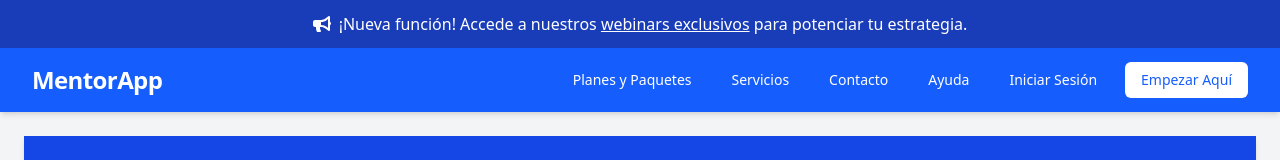
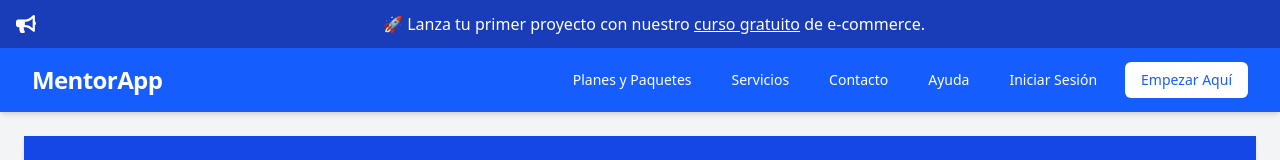
Before and after one commit to Roberto-rgb-code/mentorapp, a Next.js app: page / in a window 1280 px wide. Shown: the top 160 px of the page. Built offline with nearby package versions, Linux system fonts and the light colour scheme; no server answers.

Commit message:
bar-caruosel

```diff
--- a/components/layout/HomePageLayout.tsx
+++ b/components/layout/HomePageLayout.tsx
@@ -1,20 +1,66 @@
 // components/layout/HomePageLayout.tsx
-import React from 'react';
+import React, { useState, useEffect } from 'react';
 import PublicLayout from './PublicLayout'; // Asegúrate de que esta ruta sea correcta
 import Link from 'next/link';
 import { FaBullhorn } from 'react-icons/fa';
+import { motion, AnimatePresence } from 'framer-motion';
 
 interface HomePageLayoutProps {
   children: React.ReactNode;
 }
 
+const messages = [
+  <>
+    ¡Nueva función! Accede a nuestros{' '}
+    <Link href="/dashboard/webinars" className="underline hover:text-blue-200 transition-colors duration-200">
+      webinars exclusivos
+    </Link>{' '}
+    para potenciar tu estrategia.
+  </>,
+  <>
+    🚀 Lanza tu primer proyecto con nuestro{' '}
+    <Link href="/dashboard/cursos" className="underline hover:text-blue-200 transition-colors duration-200">
+      curso gratuito
+    </Link>{' '}
+    de e-commerce.
+  </>,
+  <>
+    🎉 Descuentos exclusivos solo por hoy en nuestra{' '}
+    <Link href="/dashboard/promos" className="underline hover:text-blue-200 transition-colors duration-200">
+      tienda online
+    </Link>!
+  </>
+];
+
 const HomePageLayout: React.FC<HomePageLayoutProps> = ({ children }) => {
+  const [index, setIndex] = useState(0);
+
+  useEffect(() => {
+    const timeout = setTimeout(() => {
+      setIndex((prev) => (prev + 1) % messages.length);
+    }, 4000); // Cambia el mensaje cada 4 segundos
+    return () => clearTimeout(timeout);
+  }, [index]);
+
   return (
     <>
-      {/* Announcement Bar - Barra de Anuncios */}
-      <div className="bg-blue-800 text-white text-center py-3 px-4 text-sm md:text-base font-medium flex items-center justify-center">
-        <FaBullhorn className="mr-2 text-lg" />
-        <span>¡Nueva función! Accede a nuestros <Link href="/dashboard/webinars" className="underline hover:text-blue-200 transition-colors duration-200">webinars exclusivos</Link> para potenciar tu estrategia.</span>
+      {/* Announcement Bar - Carousel animado */}
+      <div className="bg-blue-800 text-white text-center py-3 px-4 text-sm md:text-base font-medium flex items-center justify-center shadow-md overflow-hidden" style={{ minHeight: 48 }}>
+        <FaBullhorn className="mr-2 text-xl flex-shrink-0" />
+        <div style={{ position: 'relative', width: '100%', minHeight: 24 }}>
+          <AnimatePresence initial={false}>
+            <motion.div
+              key={index}
+              initial={{ x: 120, opacity: 0 }}
+              animate={{ x: 0, opacity: 1 }}
+              exit={{ x: -120, opacity: 0 }}
+              transition={{ duration: 0.5, ease: 'easeInOut' }}
+              className="inline-block absolute left-0 w-full"
+            >
+              {messages[index]}
+            </motion.div>
+          </AnimatePresence>
+        </div>
       </div>
       {/* PublicLayout contiene el Navbar y el resto del contenido de la página */}
       <PublicLayout>
```
